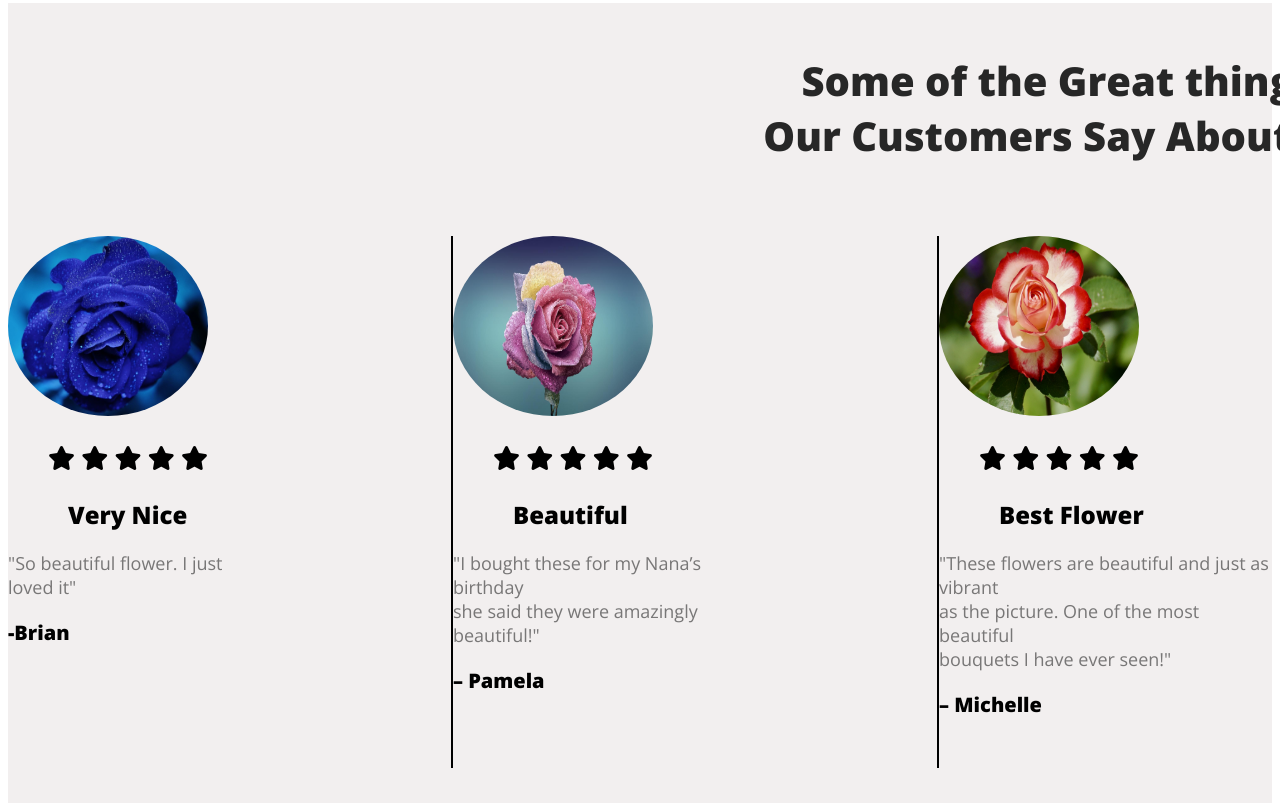
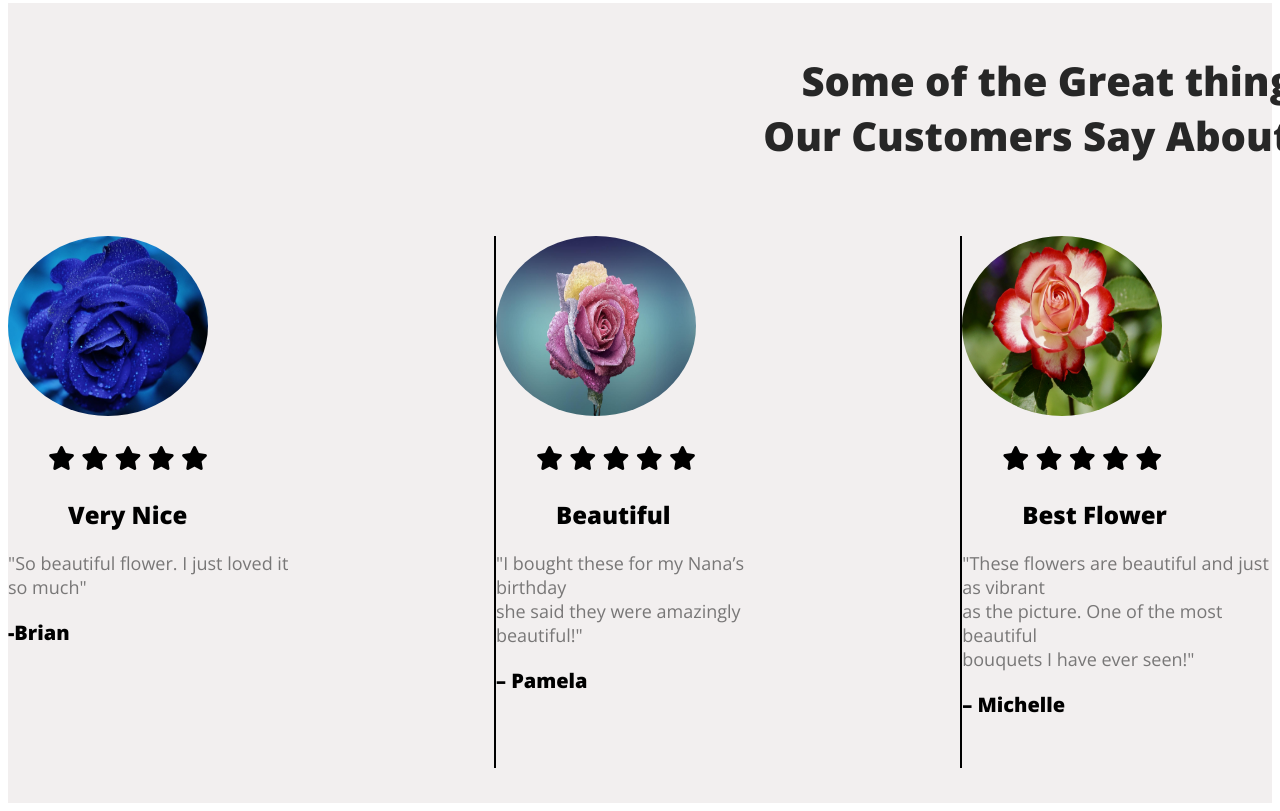
Before and after one commit to tasnu754/Flower-project, a plain HTML site: page index.html in a window 1280 px wide. Shown: the part 2104-2915 px from the top of the page. Drawn offline with nearby package versions, Linux system fonts and the light colour scheme.

Commit message:
Added some changes

```diff
--- a/index.html
+++ b/index.html
@@ -72,7 +72,7 @@
                             <i class="fa-solid fa-star"></i>
                         </span>
                         <h3 class="complement">Very Nice</h3>
-                        <p class="comment">"So beautiful flower. I just loved it"</p>
+                        <p class="comment">"So beautiful flower. I just loved it so much"</p>
                         <h3 class="name">-Brian</h3>
                     </div>
                     <div class="feedback feed2">
```
